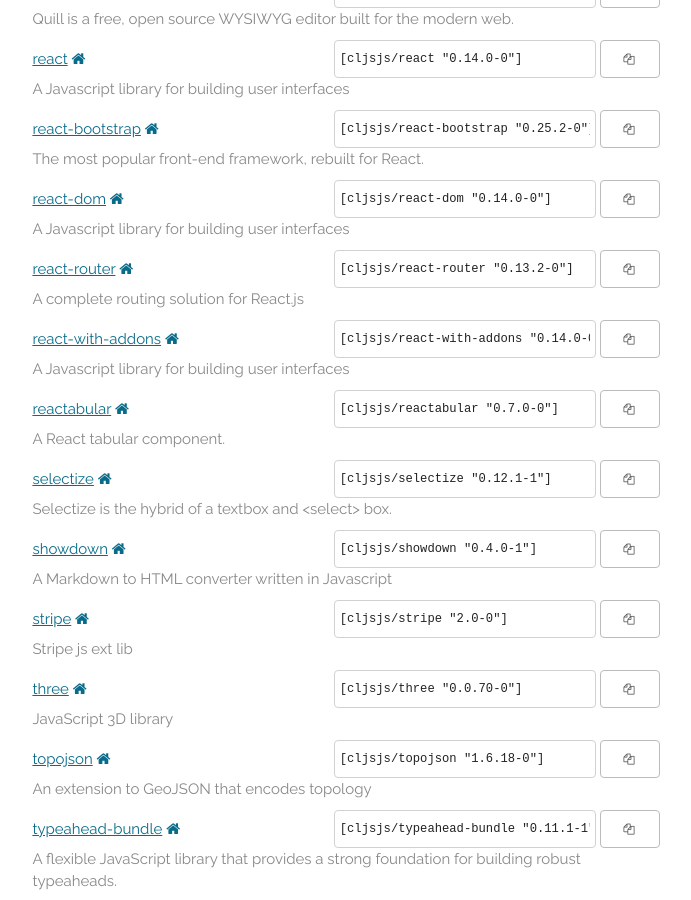
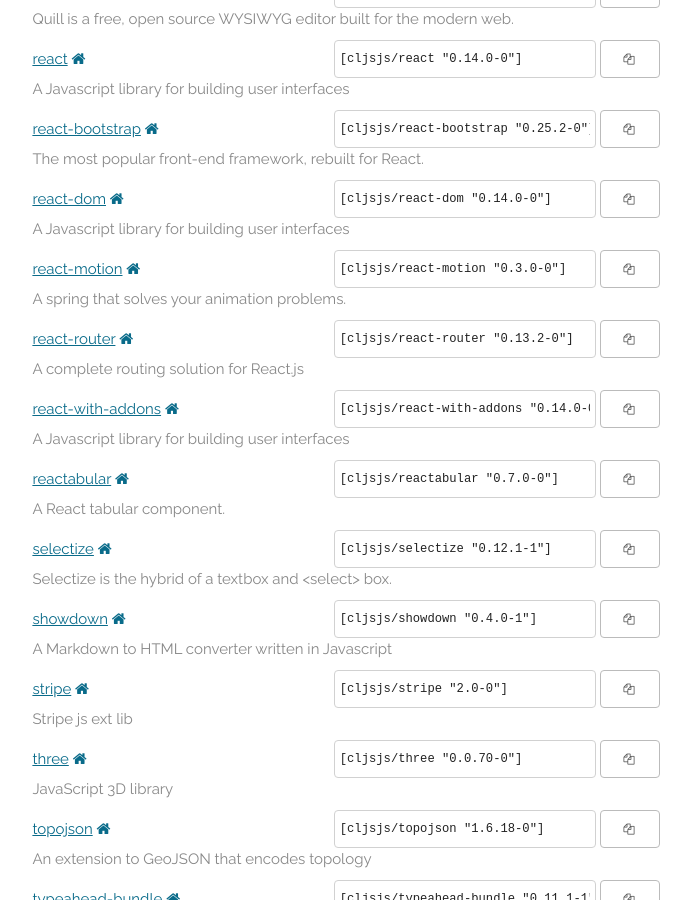
Before and after one commit to cljsjs/cljsjs.github.io, a Jekyll site: the page built from index.markdown, in a window 1280 px wide and 900 px high, scrolled down 7214 px. Shown: the whole window, without its empty margins (294-985 px from the left). Built offline with Jekyll 4.4.1, drawn with Linux system fonts in a browser that asks for light colours; nearby versions of some CDN libraries; comment, search, counter and statistics services are not loaded.

Commit message:
Automatic update

```diff
--- a/_includes/packages.html
+++ b/_includes/packages.html
@@ -780,6 +780,15 @@
     <p class="description">A Javascript library for building user interfaces</p>
   </li>
   <li>
+    <a href="https://clojars.org/cljsjs/react-motion">react-motion</a>
+    <a href="https://github.com/chenglou/react-motion" target="new"><i class="fa fa-home"></i></a>
+    <span class="clojars">
+      <input type="text" value='[cljsjs/react-motion "0.3.0-0"]'/>
+      <button data-clipboard-text='[cljsjs/react-motion "0.3.0-0"]'><i class="fa fa-copy"></i></button>
+    </span>
+    <p class="description">A spring that solves your animation problems.</p>
+  </li>
+  <li>
     <a href="https://clojars.org/cljsjs/react-router">react-router</a>
     <a href="https://github.com/rackt/react-router" target="new"><i class="fa fa-home"></i></a>
     <span class="clojars">
```
